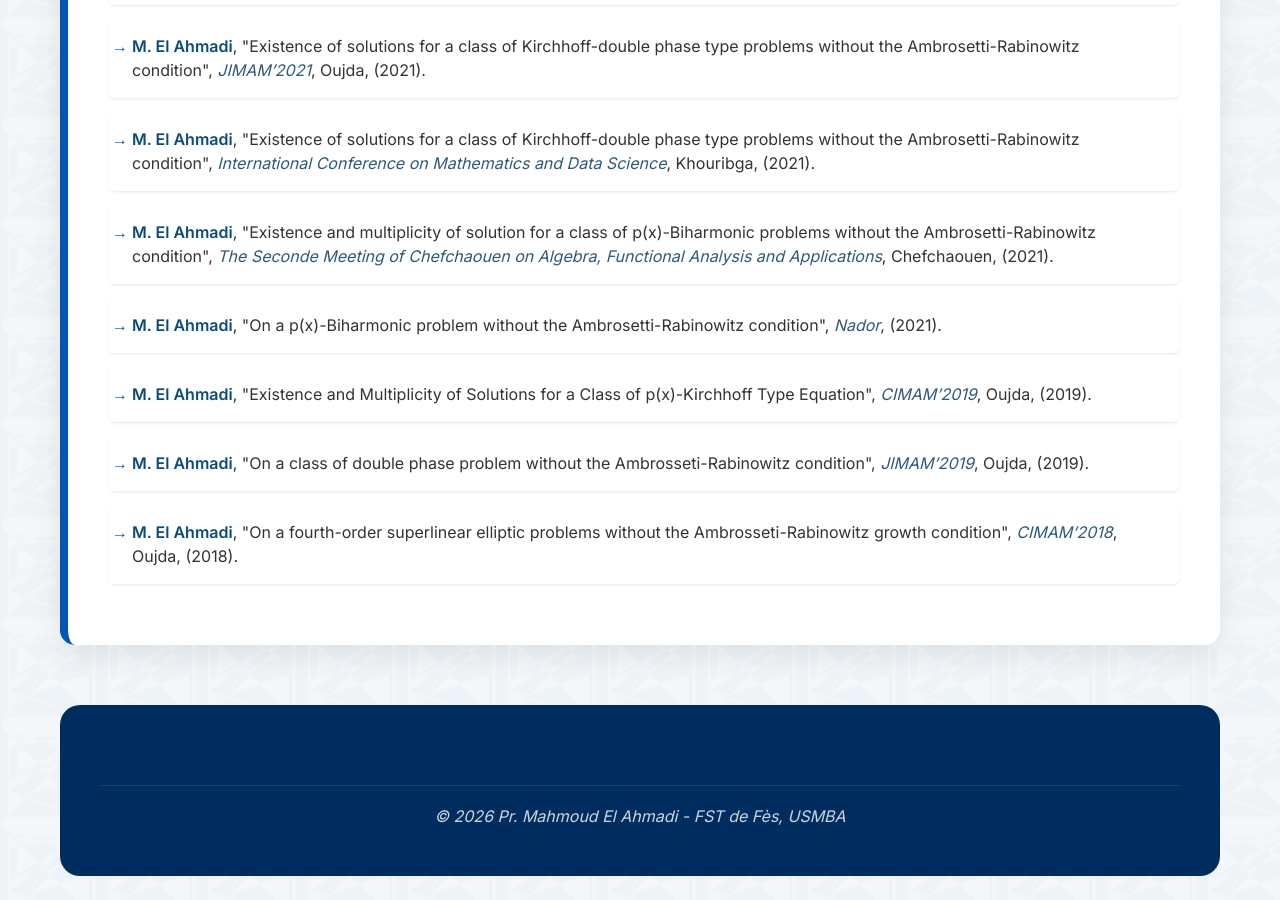
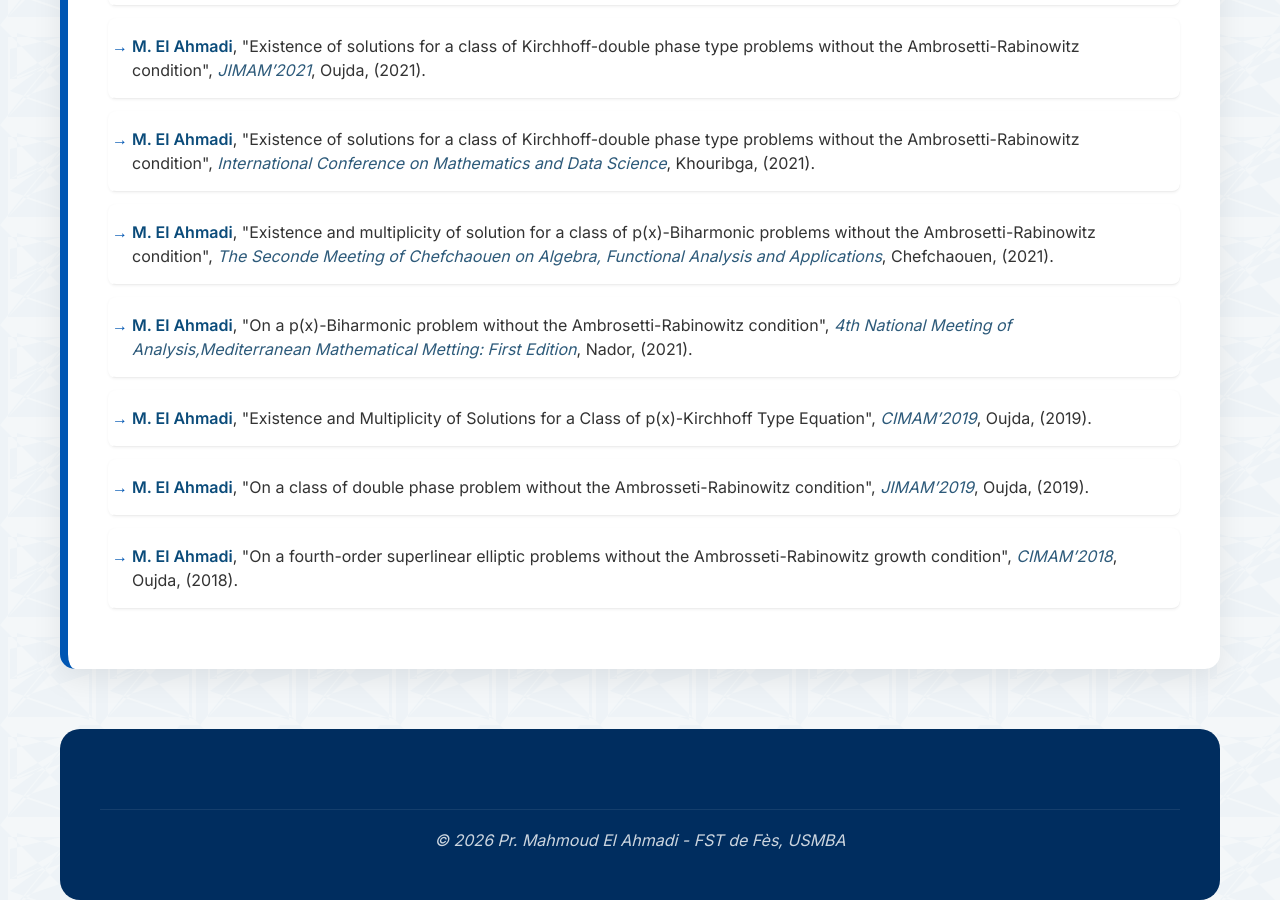
Before and after one commit to mahmoudmath/mahmoudmath.github.io, a Jekyll site: the page communications.html, which Jekyll copies as it is, in a window 1280 px wide and 900 px high, scrolled down 1075 px. Built offline with Jekyll 4.4.1, drawn with Linux system fonts in a browser that asks for light colours; before the commit the page ends 1951 px from its top, so only the background shows below that.

Commit message:
Update communications.html

```diff
--- a/communications.html
+++ b/communications.html
@@ -160,7 +160,7 @@ height="0" width="0" style="display:none;visibility:hidden"></iframe></noscript>
                 <li><strong>M. El Ahmadi</strong>, "Existence of solutions for a class of Kirchhoff-double phase type problems without the Ambrosetti-Rabinowitz condition", <em>JIMAM’2021</em>, Oujda, (2021).</li>
                 <li><strong>M. El Ahmadi</strong>, "Existence of solutions for a class of Kirchhoff-double phase type problems without the Ambrosetti-Rabinowitz condition", <em>International Conference on Mathematics and Data Science</em>, Khouribga, (2021).</li>
                 <li><strong>M. El Ahmadi</strong>, "Existence and multiplicity of solution for a class of p(x)-Biharmonic problems without the Ambrosetti-Rabinowitz condition", <em>The Seconde Meeting of Chefchaouen on Algebra, Functional Analysis and Applications</em>, Chefchaouen, (2021).</li>
-                <li><strong>M. El Ahmadi</strong>, "On a p(x)-Biharmonic problem without the Ambrosetti-Rabinowitz condition", <em>Nador</em>, (2021).</li>
+                <li><strong>M. El Ahmadi</strong>, "On a p(x)-Biharmonic problem without the Ambrosetti-Rabinowitz condition", <em>4th National Meeting of Analysis,Mediterranean Mathematical Metting: First Edition</em>, Nador, (2021).</li>
                 <li><strong>M. El Ahmadi</strong>, "Existence and Multiplicity of Solutions for a Class of p(x)-Kirchhoff Type Equation", <em>CIMAM’2019</em>, Oujda, (2019).</li>
                 <li><strong>M. El Ahmadi</strong>, "On a class of double phase problem without the Ambrosseti-Rabinowitz condition", <em>JIMAM’2019</em>, Oujda, (2019).</li>
                 <li><strong>M. El Ahmadi</strong>, "On a fourth-order superlinear elliptic problems without the Ambrosseti-Rabinowitz growth condition", <em>CIMAM’2018</em>, Oujda, (2018).</li>
```
